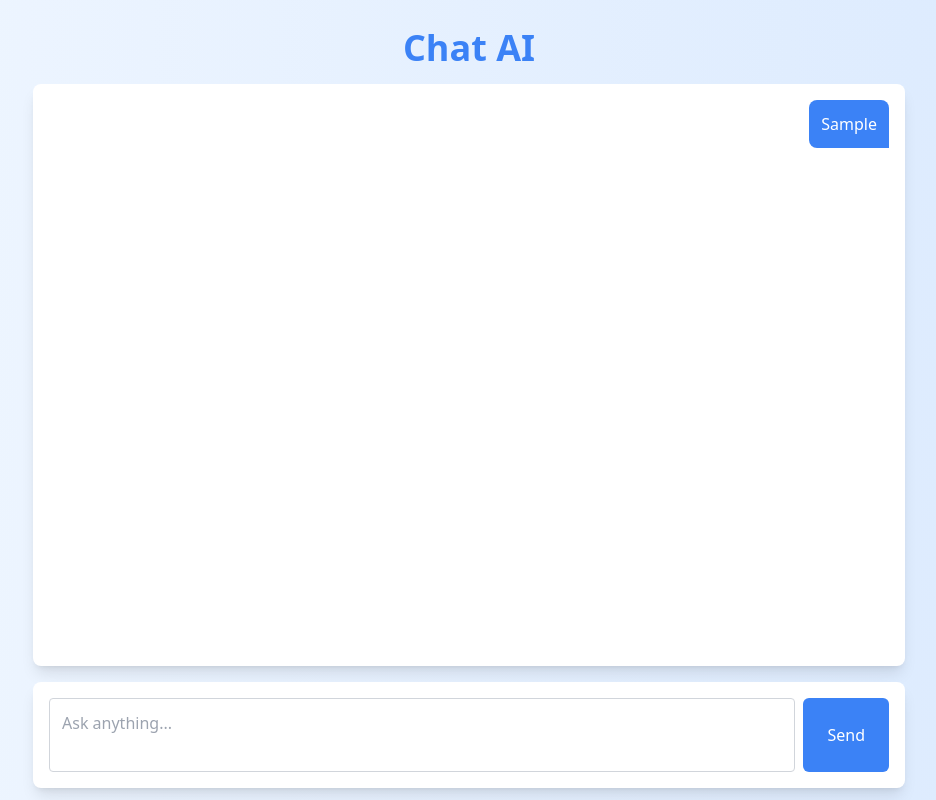
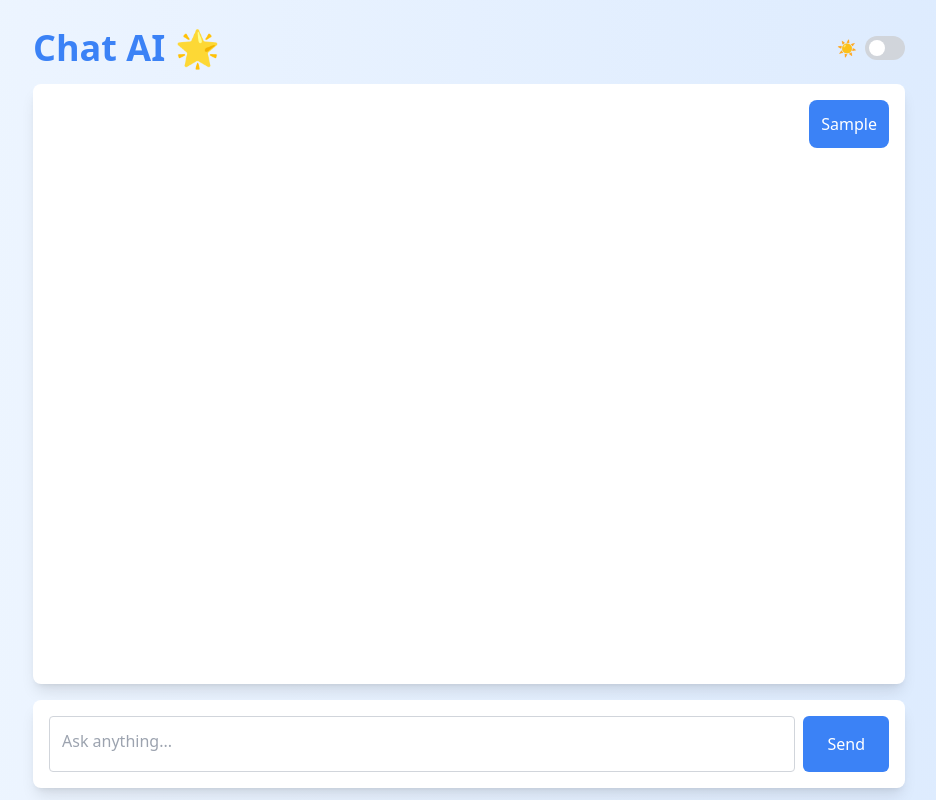
Before and after one commit to Dhananjay155/Chat-GPT, a React (Vite) app: page / in a window 1280 px wide. Both pictures are taken after typing "Sample" into the empty fields and a click on the button "Send". Shown: the whole page, without its empty margins (171-1107 px from the left). Built offline with nearby package versions, Linux system fonts and the light colour scheme; no server answers.

Commit message:
fix error updated code

```diff
--- a/src/App.css
+++ b/src/App.css
@@ -1,8 +1,6 @@
 /* Custom Scrollbar Styles */
 
-@tailwind base;
-@tailwind components;
-@tailwind utilities;
+
 
 .scrollbar-thin::-webkit-scrollbar {
   width: 6px;
--- a/src/App.jsx
+++ b/src/App.jsx
@@ -8,6 +8,7 @@ function App() {
   const [question, setQuestion] = useState("");
   const [answer, setAnswer] = useState("");
   const [generatingAnswer, setGeneratingAnswer] = useState(false);
+  const [darkMode, setDarkMode] = useState(false);
 
   const chatContainerRef = useRef(null);
 
@@ -23,10 +24,9 @@ function App() {
 
     setGeneratingAnswer(true);
     const currentQuestion = question;
-    setQuestion(""); // Clear input immediately after sending
+    setQuestion("");
 
-    // Add user question to chat history
-    setChatHistory(prev => [...prev, { type: 'question', content: currentQuestion }]);
+    setChatHistory((prev) => [...prev, { type: "question", content: currentQuestion }]);
 
     try {
       const response = await axios({
@@ -40,7 +40,7 @@ function App() {
       });
 
       const aiResponse = response["data"]["candidates"][0]["content"]["parts"][0]["text"];
-      setChatHistory(prev => [...prev, { type: 'answer', content: aiResponse }]);
+      setChatHistory((prev) => [...prev, { type: "answer", content: aiResponse }]);
       setAnswer(aiResponse);
     } catch (error) {
       console.log(error);
@@ -50,84 +50,116 @@ function App() {
   }
 
   return (
-    <div className="fixed inset-0 bg-gradient-to-r from-blue-50 to-blue-100">
+    <div className={`fixed inset-0 ${darkMode ? "bg-gray-900 text-white" : "bg-gradient-to-r from-blue-50 to-blue-100"}`}>
       <div className="h-full max-w-4xl mx-auto flex flex-col p-3">
         {/* Fixed Header */}
-        <header className="text-center py-4">
-
-            <h1 className="text-4xl font-bold text-blue-500 hover:text-blue-600 transition-colors">
-              Chat AI
-            </h1>
-
+        <header className="text-center py-4 flex justify-between items-center">
+          <h1 className={`text-4xl font-bold ${darkMode ? "text-yellow-300" : "text-blue-500"} hover:scale-105 transition-transform`}>
+            Chat AI 🌟
+          </h1>
+          <div className="flex items-center">
+            <span className="mr-2">{darkMode ? "🌙" : "☀️"}</span>
+            <label className="relative inline-block w-10 h-6">
+              <input
+                type="checkbox"
+                className="opacity-0 w-0 h-0"
+                checked={darkMode}
+                onChange={() => setDarkMode(!darkMode)}
+              />
+              <span
+                className={`absolute cursor-pointer top-0 left-0 right-0 bottom-0 bg-gray-300 rounded-full transition ${
+                  darkMode ? "bg-yellow-500" : "bg-blue-500"
+                }`}
+              ></span>
+              <span
+                className={`absolute left-1 top-1 w-4 h-4 bg-white rounded-full transition-transform ${
+                  darkMode ? "transform translate-x-4" : ""
+                }`}
+              ></span>
+            </label>
+          </div>
         </header>
 
-        {/* Scrollable Chat Container - Updated className */}
+        {/* Scrollable Chat Container */}
         <div
           ref={chatContainerRef}
-          className="flex-1 overflow-y-auto mb-4 rounded-lg bg-white shadow-lg p-4 hide-scrollbar"
+          className={`flex-1 overflow-y-auto mb-4 rounded-lg shadow-lg p-4 hide-scrollbar ${
+            darkMode ? "bg-gray-800 text-white" : "bg-white"
+          }`}
         >
           {chatHistory.length === 0 ? (
             <div className="h-full flex flex-col items-center justify-center text-center p-6">
-              <div className="bg-blue-50 rounded-xl p-8 max-w-2xl">
-                <h2 className="text-2xl font-bold text-blue-600 mb-4">Welcome to Chat AI! 👋</h2>
-                <p className="text-gray-600 mb-4">
+              <div className={`${darkMode ? "bg-gray-700" : "bg-blue-50"} rounded-xl p-8 max-w-2xl`}>
+                <h2 className={`text-2xl font-bold ${darkMode ? "text-yellow-300" : "text-blue-600"} mb-4`}>
+                  Welcome to Chat AI! 👋
+                </h2>
+                <p className="mb-4">
                   I'm here to help you with anything you'd like to know. You can ask me about:
                 </p>
                 <div className="grid grid-cols-1 md:grid-cols-2 gap-4 text-left">
-                  <div className="bg-white p-4 rounded-lg shadow-sm">
-                    <span className="text-blue-500">💡</span> General knowledge
+                  <div className={`p-4 rounded-lg shadow-sm ${darkMode ? "bg-gray-600" : "bg-white"}`}>
+                    <span>{darkMode ? "🌟" : "💡"}</span> General knowledge
                   </div>
-                  <div className="bg-white p-4 rounded-lg shadow-sm">
-                    <span className="text-blue-500">🔧</span> Technical questions
+                  <div className={`p-4 rounded-lg shadow-sm ${darkMode ? "bg-gray-600" : "bg-white"}`}>
+                    <span>{darkMode ? "🔨" : "🔧"}</span> Technical questions
                   </div>
-                  <div className="bg-white p-4 rounded-lg shadow-sm">
-                    <span className="text-blue-500">📝</span> Writing assistance
+                  <div className={`p-4 rounded-lg shadow-sm ${darkMode ? "bg-gray-600" : "bg-white"}`}>
+                    <span>{darkMode ? "🖋️" : "📝"}</span> Writing assistance
                   </div>
-                  <div className="bg-white p-4 rounded-lg shadow-sm">
-                    <span className="text-blue-500">🤔</span> Problem solving
+                  <div className={`p-4 rounded-lg shadow-sm ${darkMode ? "bg-gray-600" : "bg-white"}`}>
+                    <span>{darkMode ? "❓" : "🤔"}</span> Problem solving
                   </div>
                 </div>
-                <p className="text-gray-500 mt-6 text-sm">
-                  Just type your question below and press Enter or click Send!
-                </p>
               </div>
             </div>
           ) : (
-            <>
-              {chatHistory.map((chat, index) => (
-                <div key={index} className={`mb-4 ${chat.type === 'question' ? 'text-right' : 'text-left'}`}>
-                  <div className={`inline-block max-w-[80%] p-3 rounded-lg overflow-auto hide-scrollbar ${
-                    chat.type === 'question'
-                      ? 'bg-blue-500 text-white rounded-br-none'
-                      : 'bg-gray-100 text-gray-800 rounded-bl-none'
-                  }`}>
-                    <ReactMarkdown className="overflow-auto hide-scrollbar">{chat.content}</ReactMarkdown>
-                  </div>
+            chatHistory.map((chat, index) => (
+              <div key={index} className={`mb-4 ${chat.type === "question" ? "text-right" : "text-left"}`}>
+                <div
+                  className={`inline-block max-w-[80%] p-3 rounded-lg ${
+                    chat.type === "question"
+                      ? darkMode
+                        ? "bg-yellow-500 text-gray-900"
+                        : "bg-blue-500 text-white"
+                      : darkMode
+                      ? "bg-gray-600 text-white"
+                      : "bg-gray-100 text-gray-800"
+                  }`}
+                >
+                  <ReactMarkdown>{chat.content}</ReactMarkdown>
                 </div>
-              ))}
-            </>
+              </div>
+            ))
           )}
           {generatingAnswer && (
             <div className="text-left">
-              <div className="inline-block bg-gray-100 p-3 rounded-lg animate-pulse">
-                Thinking...
+              <div
+                className={`inline-block p-3 rounded-lg animate-pulse ${
+                  darkMode ? "bg-gray-700 text-yellow-300" : "bg-gray-100 text-gray-800"
+                }`}
+              >
+                Thinking 🤖...
               </div>
             </div>
           )}
         </div>
 
         {/* Fixed Input Form */}
-        <form onSubmit={generateAnswer} className="bg-white rounded-lg shadow-lg p-4">
-          <div className="flex gap-2">
+        <form onSubmit={generateAnswer} className={`rounded-lg shadow-lg p-4 ${darkMode ? "bg-gray-700" : "bg-white"}`}>
+          <div className="flex gap-2 h-14">
             <textarea
               required
-              className="flex-1 border border-gray-300 rounded p-3 focus:border-blue-400 focus:ring-1 focus:ring-blue-400 resize-none"
+              className={`flex-1 border rounded p-3 resize-none focus:ring-1 ${
+                darkMode
+                  ? "bg-gray-600 text-white border-gray-500 focus:ring-yellow-300"
+                  : "border-gray-300 focus:ring-blue-400"
+              }`}
               value={question}
               onChange={(e) => setQuestion(e.target.value)}
               placeholder="Ask anything..."
               rows="2"
               onKeyDown={(e) => {
-                if (e.key === 'Enter' && !e.shiftKey) {
+                if (e.key === "Enter" && !e.shiftKey) {
                   e.preventDefault();
                   generateAnswer(e);
                 }
@@ -135,8 +167,12 @@ function App() {
             ></textarea>
             <button
               type="submit"
-              className={`px-6 py-2 bg-blue-500 text-white rounded-md hover:bg-blue-600 transition-colors ${
-                generatingAnswer ? 'opacity-50 cursor-not-allowed' : ''
+              className={`px-6 py-2 rounded-md transition-colors ${
+                generatingAnswer
+                  ? "opacity-50 cursor-not-allowed"
+                  : darkMode
+                  ? "bg-yellow-500 text-gray-900 hover:bg-yellow-600"
+                  : "bg-blue-500 text-white hover:bg-blue-600"
               }`}
               disabled={generatingAnswer}
             >
```
